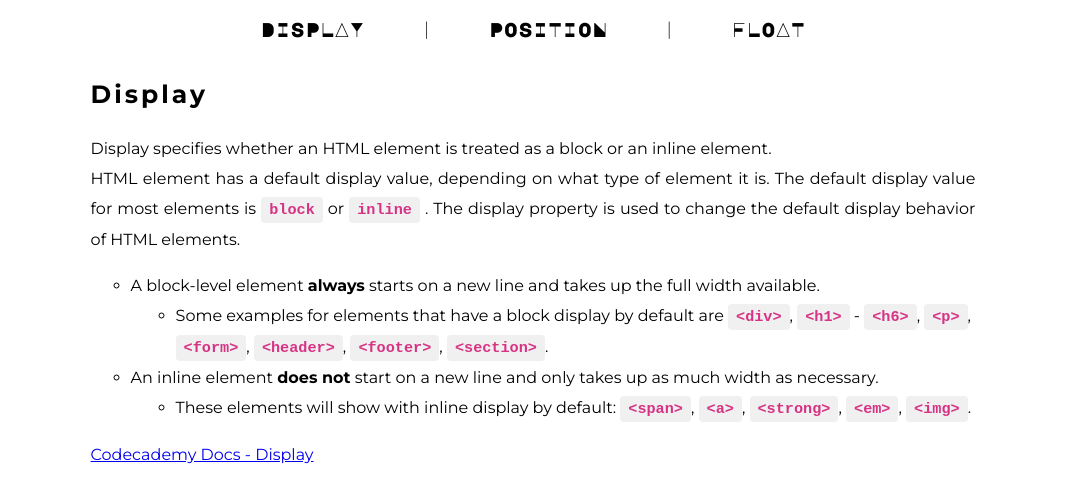
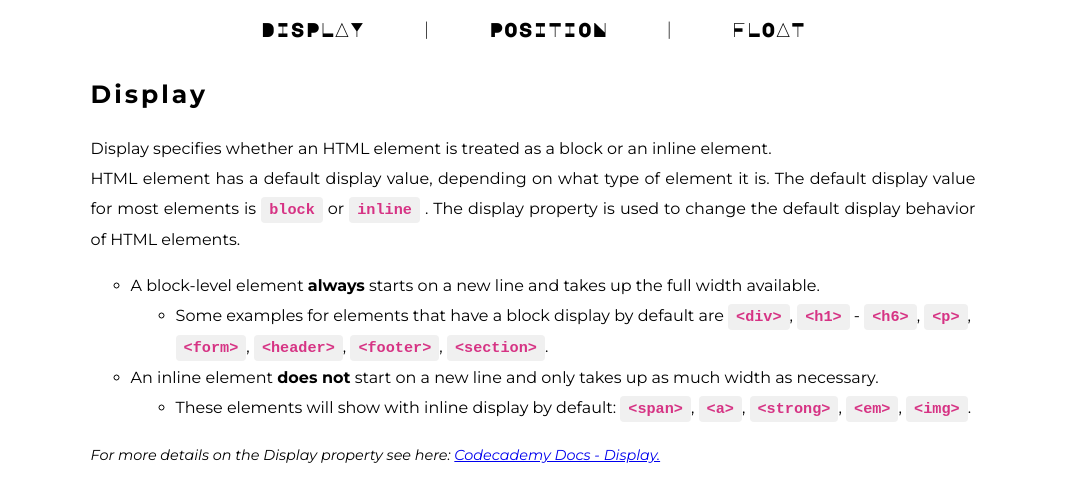
Before and after one commit to lauraamarco/CSS-Layout-Properties-Cheatsheet, a plain HTML site: page index.html in a window 1280 px wide. Shown: the part 228-715 px from the top of the page, without its empty margins (107-1178 px from the left). Drawn offline with Linux system fonts and the light colour scheme; a web font is replaced by a local one.

Commit message:
CSS change to link reference

```diff
--- a/index.html
+++ b/index.html
@@ -31,7 +31,7 @@
                 <li>An inline element <strong>does not</strong> start on a new line and only takes up as much width as necessary. </li>
                  <li class="liIndent"> These elements will show with inline display by default: <span class="codeText">&lt;span&gt;</span>, <span class="codeText">&lt;a&gt;</span>, <span class="codeText">&lt;strong&gt;</span>, <span class="codeText">&lt;em&gt;</span>, <span class="codeText">&lt;img&gt;</span>.</li>
             </ul>
-            <a href="https://www.codecademy.com/resources/docs/css/display" target="_blank">Codecademy Docs - Display</a>
+            <div class="reference"> For more details on the Display property see here: <a href="https://www.codecademy.com/resources/docs/css/display" target="_blank">Codecademy Docs - Display.</a> </div>
             <table>
                 <thead>
                     <tr>
--- a/styles.css
+++ b/styles.css
@@ -74,6 +74,11 @@ ul {
 .liIndent {
   margin-left: 45px;
 }
+.reference {
+  font-size: 0.9em;
+  margin-top: 10px;
+  font-style: italic;
+}
 
 table {
   width: 100%;
```
